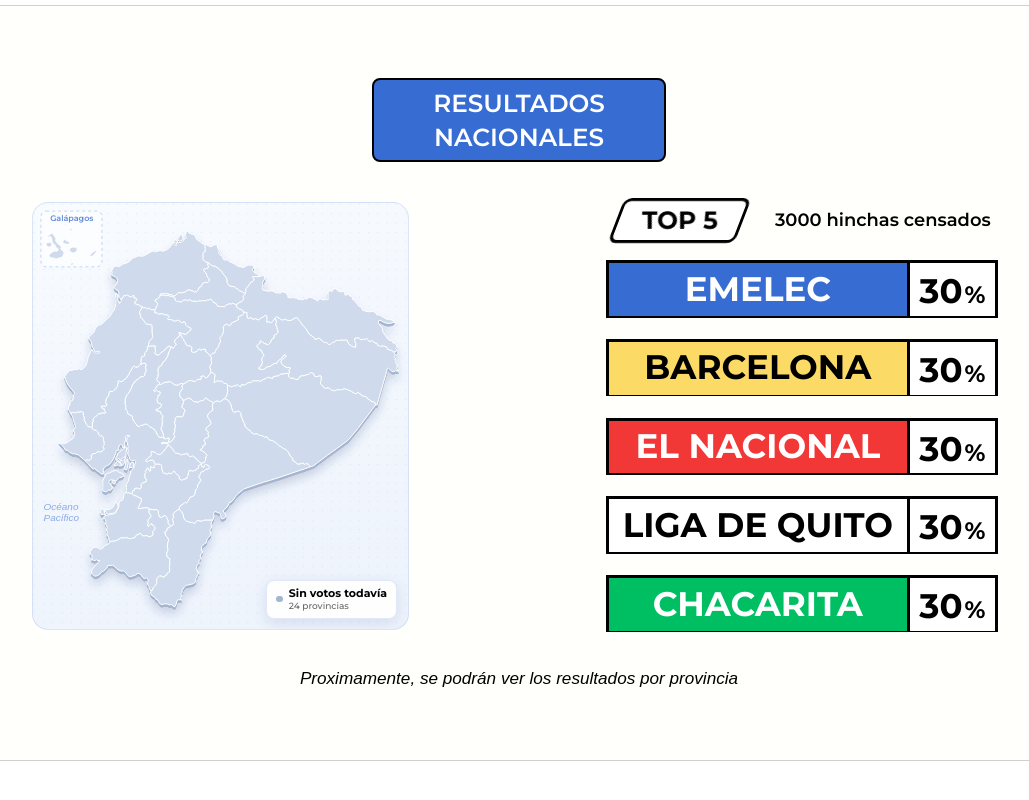
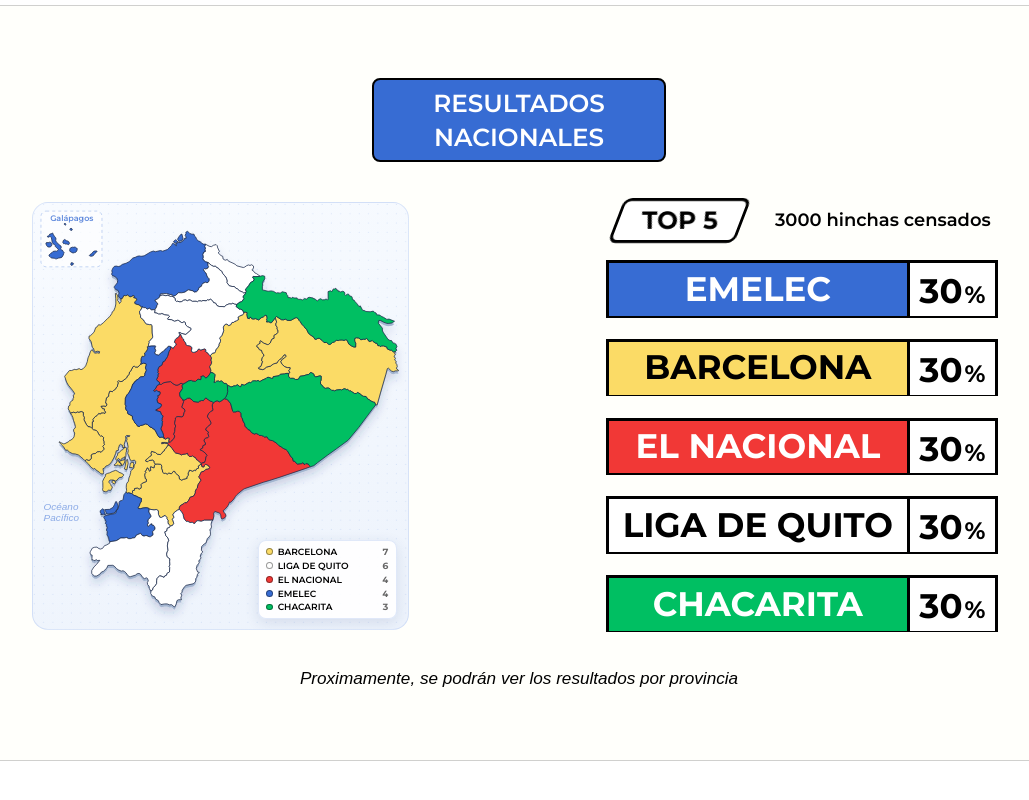
Before and after one commit to LuisNioTorres/hinchasEcuador, a Next.js app: page / in a window 1280 px wide. Shown: the part 640-1440 px from the top of the page, without its empty margins (121-1150 px from the left). Built offline with nearby package versions, Linux system fonts and the light colour scheme; a web font is replaced by a local one.

Commit message:
se sube el diseno del mapa con provincias de colores en pagina principal

```diff
--- a/src/app/page.tsx
+++ b/src/app/page.tsx
@@ -5,6 +5,7 @@ import { HeroSection } from "@/components/home/hero-section";
 import { ResultsSection } from "@/components/home/results-section";
 import { AboutSection } from "@/components/home/about-section";
 import { mockNationalResults } from "@/mocks/national-results";
+import { mockProvinceLeaders } from "@/mocks/provincial-results";
 
 export default function Home() {
   return (
@@ -13,7 +14,10 @@ export default function Home() {
       <main>
         <HeroSection />
         <SectionDivider />
-        <ResultsSection results={mockNationalResults} />
+        <ResultsSection
+          results={mockNationalResults}
+          provinceLeaders={mockProvinceLeaders}
+        />
         <SectionDivider />
         <AboutSection />
       </main>
--- a/src/components/home/results-section.tsx
+++ b/src/components/home/results-section.tsx
@@ -1,10 +1,12 @@
 import { EcuadorMap } from "@/components/home/results/ecuador-map";
 import { TopFiveList } from "@/components/home/results/top-five-list";
 import { ResultsState } from "@/components/home/results/results-state";
+import type { ProvinceLeaders } from "@/lib/results/province-leaders";
 import type { NationalResultsResponse } from "@/mocks/national-results";
 
 interface ResultsSectionProps {
   results: NationalResultsResponse;
+  provinceLeaders: ProvinceLeaders;
 }
 
 /**
@@ -24,10 +26,12 @@ interface ResultsSectionProps {
  *   la nota entren en la misma rejilla.
  * - wide: mapa a la izquierda y TOP 5 a la derecha, como en desktop.
  *
- * El mapa muestra por ahora el estado sin votos. El TOP 5 no tiene interacción
- * todavía: la selección de club se implementará junto con los resultados del mapa.
+ * El TOP 5 no tiene interacción todavía.
  */
-export function ResultsSection({ results }: ResultsSectionProps) {
+export function ResultsSection({
+  results,
+  provinceLeaders,
+}: ResultsSectionProps) {
   const { status, data } = results;
   const isOk = status === "ok" && data !== null;
 
@@ -47,7 +51,7 @@ export function ResultsSection({ results }: ResultsSectionProps) {
 
       <div className="mt-10 flex flex-col gap-10 phone:mt-2.5 phone:gap-3 tablet:contents wide:mt-6 wide:flex-row wide:items-center wide:gap-[5vw] lg:mt-0 lg:flex-row lg:items-start lg:gap-0">
         <div className="phone:order-last phone:mx-auto phone:w-[min(100%,18.125rem,calc((100svh-var(--header-h)-var(--action-h)-3rem)*0.8787))] tablet:mt-8 tablet:w-full wide:w-[36%] wide:shrink-0 lg:mt-[3.07vw] lg:ml-[11.98vw] lg:w-[29.43vw] lg:shrink-0">
-          <EcuadorMap />
+          <EcuadorMap leaders={provinceLeaders} />
         </div>
 
         <div className="phone:mx-auto phone:w-full phone:max-w-[23.75rem] tablet:row-span-2 tablet:mt-8 tablet:min-w-0 tablet:self-center wide:min-w-0 wide:flex-1 lg:mt-[2.76vw] lg:ml-[15.36vw] lg:w-[30.63vw] lg:shrink-0">
--- a/src/components/home/results/ecuador-map.tsx
+++ b/src/components/home/results/ecuador-map.tsx
@@ -8,23 +8,67 @@ import {
   GALAPAGOS_ID,
   type EcuadorProvince,
 } from "@/components/home/results/ecuador-map-data";
+import type {
+  ProvinceLeader,
+  ProvinceLeaders,
+} from "@/lib/results/province-leaders";
 
 const NO_VOTES_LABEL = "Sin votos todavía";
 
+/** Línea de frontera con resultados: oscura para que se vea también el club blanco. */
+const RESULTS_BORDER = "#1b2a4a";
+
+const CARD_CLASS =
+  "pointer-events-none absolute right-[3%] bottom-[2.5%] flex rounded-lg border border-results-blue/15 bg-white/90 px-[0.8em] py-[0.55em] leading-tight shadow-[0_0.25rem_0.875rem_rgba(29,58,115,0.12)]";
+
+/** Con borde, para que se vea también el color blanco. */
+const SWATCH_CLASS =
+  "size-[0.75em] shrink-0 rounded-full border border-black/40";
+
+interface EcuadorMapProps {
+  /** Club líder de cada provincia, por código ISO. Sin votos, la provincia queda neutra. */
+  leaders: ProvinceLeaders;
+}
+
+function leaderSummary(leader: ProvinceLeader | undefined) {
+  return leader ? `${leader.clubName} · ${leader.percentage}%` : NO_VOTES_LABEL;
+}
+
+/** Clubes que lideran alguna provincia, de más a menos provincias. */
+function getLegend(leaders: ProvinceLeaders) {
+  const rows = new Map<string, { leader: ProvinceLeader; provinces: number }>();
+  for (const leader of Object.values(leaders)) {
+    const row = rows.get(leader.clubId);
+    rows.set(leader.clubId, {
+      leader,
+      provinces: (row?.provinces ?? 0) + 1,
+    });
+  }
+  return [...rows.values()].sort(
+    (a, b) =>
+      b.provinces - a.provinces ||
+      a.leader.clubName.localeCompare(b.leader.clubName, "es"),
+  );
+}
+
 /**
- * Mapa del Ecuador por provincias (Sección 2), en su estado sin votos.
+ * Mapa del Ecuador por provincias (Sección 2): cada provincia toma el color de su
+ * club líder y, sin votos, queda en el tono neutro.
  *
  * Ocupa el 100% del ancho de su contenedor y conserva la proporción 565x643 del
  * recuadro reservado: el tamaño se controla desde el padre. Es un SVG, así que se
  * adapta a todos los tamaños de pantalla sin librerías.
  *
- * Al pasar el cursor, tocar o enfocar con teclado una provincia, se resalta y su
- * nombre aparece en la tarjeta de la esquina, que tiene sitio libre sobre la zona
- * sin tierra del mapa.
+ * Al pasar el cursor, tocar o enfocar con teclado una provincia, se resalta y la
+ * tarjeta de la esquina muestra su líder. En reposo, la tarjeta es la leyenda de
+ * colores. Ambas ocupan la zona sin tierra del mapa.
  */
-export function EcuadorMap() {
+export function EcuadorMap({ leaders }: EcuadorMapProps) {
   const [activeId, setActiveId] = useState<string | null>(null);
   const active = ECUADOR_PROVINCES.find(({ id }) => id === activeId);
+  const activeLeader = activeId ? leaders[activeId] : undefined;
+  const legend = getLegend(leaders);
+  const hasResults = legend.length > 0;
   const { width, height } = ECUADOR_MAP_VIEWBOX;
 
   const provinceHandlers = (id: string) => ({
@@ -39,23 +83,29 @@ export function EcuadorMap() {
     onBlur: () => setActiveId(null),
   });
 
-  const renderProvince = ({ id, name, d }: EcuadorProvince) => (
+  const renderProvince = ({ id, name, d }: EcuadorProvince) => {
+    const leader = leaders[id];
+    const isDimmed = hasResults && activeId !== null && id !== activeId;
+
+    return (
       <path
         key={id}
         d={d}
         tabIndex={0}
         role="img"
-      aria-label={`${name}: ${NO_VOTES_LABEL.toLowerCase()}`}
+        aria-label={`${name}: ${leaderSummary(leader)}`}
         fillRule="evenodd"
-      strokeWidth="1"
+        strokeWidth={hasResults ? 0.75 : 1}
         strokeLinejoin="round"
         vectorEffect="non-scaling-stroke"
+        style={leader ? { fill: leader.color } : undefined}
         {...provinceHandlers(id)}
-      className={`cursor-pointer transition-[fill] duration-150 outline-none motion-reduce:transition-none ${
-        id === activeId ? "fill-results-blue" : ""
-      }`}
+        className={`cursor-pointer transition-[fill,opacity] duration-150 outline-none motion-reduce:transition-none ${
+          !leader && id === activeId ? "fill-results-blue" : ""
+        } ${isDimmed ? "opacity-45" : ""}`}
       />
     );
+  };
 
   return (
     <div
@@ -66,7 +116,7 @@ export function EcuadorMap() {
       <svg
         viewBox={`0 0 ${width} ${height}`}
         role="group"
-        aria-label={`Mapa del Ecuador por provincias. ${NO_VOTES_LABEL}.`}
+        aria-label={`Mapa del Ecuador por provincias.${hasResults ? "" : ` ${NO_VOTES_LABEL}.`}`}
         className="absolute inset-0 block size-full select-none"
       >
         <defs>
@@ -85,6 +135,9 @@ export function EcuadorMap() {
             width="120%"
             height="125%"
           >
+            {/* Silueta de un solo color, aunque las provincias tengan colores de club. */}
+            <feFlood floodColor="#a3b5d0" />
+            <feComposite in2="SourceAlpha" operator="in" />
             <feDropShadow
               dx="0"
               dy="7"
@@ -139,11 +192,9 @@ export function EcuadorMap() {
           aria-hidden="true"
           filter="url(#ecuador-map-shadow)"
           className="pointer-events-none"
-          fill="#a3b5d0"
-          stroke="#a3b5d0"
         />
 
-        <g fill="#cfdbec" stroke="#ffffff">
+        <g fill="#cfdbec" stroke={hasResults ? RESULTS_BORDER : "#ffffff"}>
           <g id="ecuador-map-mainland">
             {ECUADOR_PROVINCES.filter(({ id }) => id !== GALAPAGOS_ID).map(
               renderProvince,
@@ -159,7 +210,7 @@ export function EcuadorMap() {
           <path
             d={active.d}
             fill="none"
-            stroke="#ffffff"
+            stroke={hasResults ? RESULTS_BORDER : "#ffffff"}
             strokeWidth="2"
             strokeLinejoin="round"
             vectorEffect="non-scaling-stroke"
@@ -181,13 +232,37 @@ export function EcuadorMap() {
         Galápagos
       </span>
 
+      {hasResults && !active ? (
         <div
           aria-hidden="true"
-        className="pointer-events-none absolute right-[3%] bottom-[2.5%] flex max-w-[54%] items-center gap-[0.55em] rounded-lg border border-results-blue/15 bg-white/90 px-[0.8em] py-[0.55em] text-[clamp(0.6875rem,2.75cqw,1rem)] leading-tight shadow-[0_0.25rem_0.875rem_rgba(29,58,115,0.12)]"
+          className={`${CARD_CLASS} w-[37%] min-w-fit flex-col items-stretch gap-[0.3em] text-[clamp(0.5625rem,2.3cqw,0.875rem)]`}
+        >
+          {legend.map(({ leader, provinces }) => (
+            <span key={leader.clubId} className="flex items-center gap-[0.5em]">
+              <span
+                style={{ backgroundColor: leader.color }}
+                className={SWATCH_CLASS}
+              />
+              <span className="font-semibold whitespace-nowrap text-black">
+                {leader.clubName}
+              </span>
+              <span className="ml-auto pl-[0.5em] font-bold text-black/60 tabular-nums">
+                {provinces}
+              </span>
+            </span>
+          ))}
+        </div>
+      ) : (
+        <div
+          aria-hidden="true"
+          className={`${CARD_CLASS} max-w-[54%] items-center gap-[0.55em] text-[clamp(0.6875rem,2.75cqw,1rem)]`}
         >
           <span
-          className={`size-[0.6em] shrink-0 rounded-full transition-colors duration-150 motion-reduce:transition-none ${
-            active ? "bg-results-blue" : "bg-[#a3b5d0]"
+            style={
+              activeLeader ? { backgroundColor: activeLeader.color } : undefined
+            }
+            className={`${SWATCH_CLASS} ${
+              activeLeader ? "" : active ? "bg-results-blue" : "bg-[#a3b5d0]"
             }`}
           />
           <span className="min-w-0">
@@ -195,10 +270,13 @@ export function EcuadorMap() {
               {active ? active.name : NO_VOTES_LABEL}
             </span>
             <span className="block text-[0.82em] font-medium text-black/60">
-            {active ? NO_VOTES_LABEL : `${ECUADOR_PROVINCES.length} provincias`}
+              {active
+                ? leaderSummary(activeLeader)
+                : `${ECUADOR_PROVINCES.length} provincias`}
             </span>
           </span>
         </div>
+      )}
     </div>
   );
 }
--- /dev/null
+++ b/src/lib/results/province-leaders.ts
@@ -0,0 +1,55 @@
+export interface LeaderClub {
+  readonly id: string;
+  readonly name: string;
+  readonly color: string;
+}
+
+export interface ProvinceLeader {
+  readonly clubId: string;
+  readonly clubName: string;
+  readonly color: string;
+  /** Porcentaje de los votos de la provincia, redondeado. */
+  readonly percentage: number;
+}
+
+/** Votos de cada club (por id) en cada provincia (por código ISO). */
+export type ProvinceVotes = Readonly<
+  Record<string, Readonly<Record<string, number>>>
+>;
+
+export type ProvinceLeaders = Readonly<Record<string, ProvinceLeader>>;
+
+/**
+ * Calcula el club líder de cada provincia según docs/DATOS_INFORMATION.md (Módulo 5):
+ * gana quien tiene más votos y un empate se resuelve alfabéticamente por nombre.
+ * Una provincia sin votos no aparece en el resultado.
+ */
+export function getProvinceLeaders(
+  votes: ProvinceVotes,
+  clubs: readonly LeaderClub[],
+): ProvinceLeaders {
+  const leaders: Record<string, ProvinceLeader> = {};
+
+  for (const [provinceId, provinceVotes] of Object.entries(votes)) {
+    const ranked = clubs
+      .map((club) => ({ club, total: provinceVotes[club.id] ?? 0 }))
+      .filter(({ total }) => total > 0)
+      .sort(
+        (a, b) =>
+          b.total - a.total || a.club.name.localeCompare(b.club.name, "es"),
+      );
+
+    const first = ranked[0];
+    if (!first) continue;
+
+    const provinceTotal = ranked.reduce((sum, { total }) => sum + total, 0);
+    leaders[provinceId] = {
+      clubId: first.club.id,
+      clubName: first.club.name,
+      color: first.club.color,
+      percentage: Math.round((first.total / provinceTotal) * 100),
+    };
+  }
+
+  return leaders;
+}
--- a/src/mocks/national-results.ts
+++ b/src/mocks/national-results.ts
@@ -32,7 +32,7 @@ export interface NationalResultsResponse {
   readonly data: NationalResults | null;
 }
 
-const mockTop5: readonly ClubResult[] = [
+export const mockClubs: readonly ClubResult[] = [
   {
     id: "emelec",
     name: "EMELEC",
@@ -76,5 +76,5 @@ const mockTop5: readonly ClubResult[] = [
  */
 export const mockNationalResults: NationalResultsResponse = {
   status: "ok",
-  data: { totalFans: 3000, top: mockTop5 },
+  data: { totalFans: 3000, top: mockClubs },
 };
--- /dev/null
+++ b/src/mocks/provincial-results.ts
@@ -0,0 +1,184 @@
+/**
+ * DATOS MOCK — Votos por provincia para el mapa (Sección 2).
+ *
+ * Votos FICTICIOS, solo para ver cómo se verá el mapa con ganadores. NO son
+ * resultados reales ni opiniones sobre la afición de cada provincia. Suman los 3000
+ * "hinchas censados" del mock nacional. Se reemplazarán por datos del backend.
+ *
+ * Napo tiene un empate a propósito, para ver el desempate alfabético.
+ */
+import {
+  getProvinceLeaders,
+  type ProvinceVotes,
+} from "@/lib/results/province-leaders";
+import { mockClubs } from "@/mocks/national-results";
+
+const EMELEC = "emelec";
+const BARCELONA = "barcelona";
+const NACIONAL = "el-nacional";
+const LIGA = "liga-de-quito";
+const CHACARITA = "chacarita";
+
+export const mockProvinceVotes: ProvinceVotes = {
+  "EC-A": {
+    [BARCELONA]: 72,
+    [LIGA]: 58,
+    [NACIONAL]: 30,
+    [EMELEC]: 16,
+    [CHACARITA]: 4,
+  },
+  "EC-B": {
+    [NACIONAL]: 13,
+    [LIGA]: 9,
+    [BARCELONA]: 6,
+    [EMELEC]: 1,
+    [CHACARITA]: 1,
+  },
+  "EC-F": {
+    [BARCELONA]: 16,
+    [LIGA]: 12,
+    [NACIONAL]: 8,
+    [EMELEC]: 3,
+    [CHACARITA]: 1,
+  },
+  "EC-C": {
+    [LIGA]: 12,
+    [NACIONAL]: 7,
+    [BARCELONA]: 4,
+    [EMELEC]: 1,
+    [CHACARITA]: 1,
+  },
+  "EC-H": {
+    [NACIONAL]: 30,
+    [LIGA]: 20,
+    [BARCELONA]: 14,
+    [EMELEC]: 4,
+    [CHACARITA]: 2,
+  },
+  "EC-X": {
+    [NACIONAL]: 24,
+    [LIGA]: 20,
+    [BARCELONA]: 10,
+    [EMELEC]: 4,
+    [CHACARITA]: 2,
+  },
+  "EC-O": {
+    [EMELEC]: 46,
+    [BARCELONA]: 40,
+    [LIGA]: 6,
+    [NACIONAL]: 6,
+    [CHACARITA]: 2,
+  },
+  "EC-E": {
+    [EMELEC]: 36,
+    [BARCELONA]: 28,
+    [LIGA]: 8,
+    [NACIONAL]: 6,
+    [CHACARITA]: 2,
+  },
+  "EC-W": { [EMELEC]: 5, [BARCELONA]: 3, [LIGA]: 1, [NACIONAL]: 1 },
+  "EC-G": {
+    [BARCELONA]: 430,
+    [EMELEC]: 340,
+    [LIGA]: 40,
+    [NACIONAL]: 20,
+    [CHACARITA]: 10,
+  },
+  "EC-I": {
+    [LIGA]: 26,
+    [NACIONAL]: 18,
+    [BARCELONA]: 10,
+    [EMELEC]: 4,
+    [CHACARITA]: 2,
+  },
+  "EC-L": {
+    [LIGA]: 26,
+    [BARCELONA]: 22,
+    [NACIONAL]: 14,
+    [EMELEC]: 6,
+    [CHACARITA]: 2,
+  },
+  "EC-R": {
+    [EMELEC]: 58,
+    [BARCELONA]: 50,
+    [LIGA]: 5,
+    [NACIONAL]: 5,
+    [CHACARITA]: 2,
+  },
+  "EC-M": {
+    [BARCELONA]: 140,
+    [EMELEC]: 115,
+    [LIGA]: 20,
+    [NACIONAL]: 10,
+    [CHACARITA]: 5,
+  },
+  "EC-S": {
+    [NACIONAL]: 10,
+    [LIGA]: 8,
+    [BARCELONA]: 5,
+    [EMELEC]: 1,
+    [CHACARITA]: 1,
+  },
+  "EC-N": {
+    [BARCELONA]: 7,
+    [LIGA]: 7,
+    [NACIONAL]: 4,
+    [CHACARITA]: 1,
+    [EMELEC]: 1,
+  },
+  "EC-D": {
+    [BARCELONA]: 11,
+    [LIGA]: 7,
+    [EMELEC]: 4,
+    [NACIONAL]: 2,
+    [CHACARITA]: 1,
+  },
+  "EC-Y": { [CHACARITA]: 6, [LIGA]: 4, [NACIONAL]: 3, [BARCELONA]: 2 },
+  "EC-P": {
+    [LIGA]: 310,
+    [NACIONAL]: 225,
+    [BARCELONA]: 110,
+    [EMELEC]: 50,
+    [CHACARITA]: 10,
+  },
+  "EC-SE": {
+    [BARCELONA]: 28,
+    [EMELEC]: 18,
+    [LIGA]: 2,
+    [NACIONAL]: 1,
+    [CHACARITA]: 1,
+  },
+  "EC-SD": {
+    [LIGA]: 22,
+    [BARCELONA]: 20,
+    [NACIONAL]: 10,
+    [EMELEC]: 6,
+    [CHACARITA]: 2,
+  },
+  "EC-U": {
+    [CHACARITA]: 11,
+    [BARCELONA]: 8,
+    [LIGA]: 6,
+    [EMELEC]: 3,
+    [NACIONAL]: 2,
+  },
+  "EC-T": {
+    [CHACARITA]: 34,
+    [LIGA]: 20,
+    [NACIONAL]: 14,
+    [BARCELONA]: 10,
+    [EMELEC]: 2,
+  },
+  "EC-Z": {
+    [LIGA]: 6,
+    [BARCELONA]: 4,
+    [NACIONAL]: 3,
+    [EMELEC]: 1,
+    [CHACARITA]: 1,
+  },
+};
+
+export const mockProvinceLeaders = getProvinceLeaders(
+  mockProvinceVotes,
+  mockClubs,
+);
```
Lines whose indentation alone changed are shown as unchanged.
